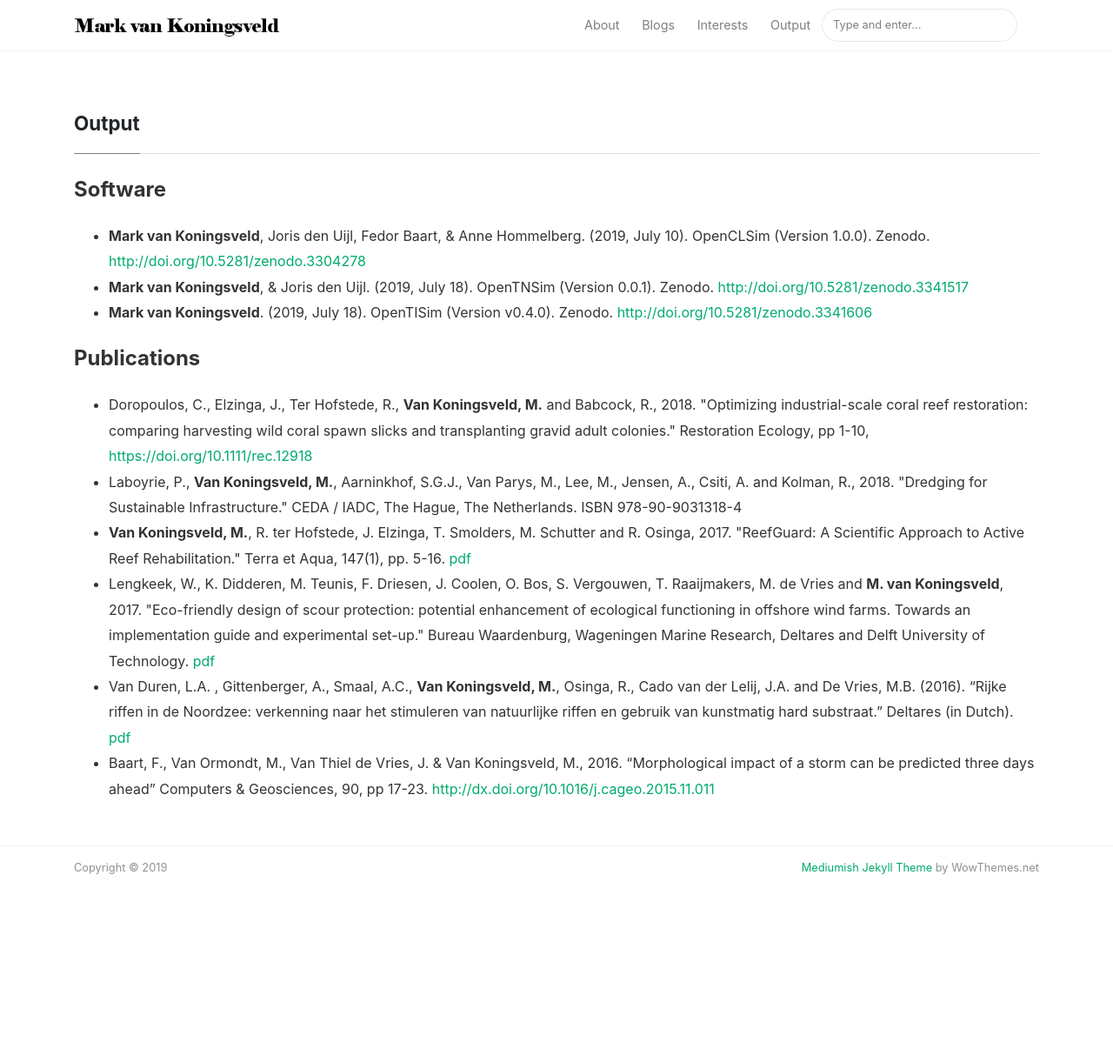
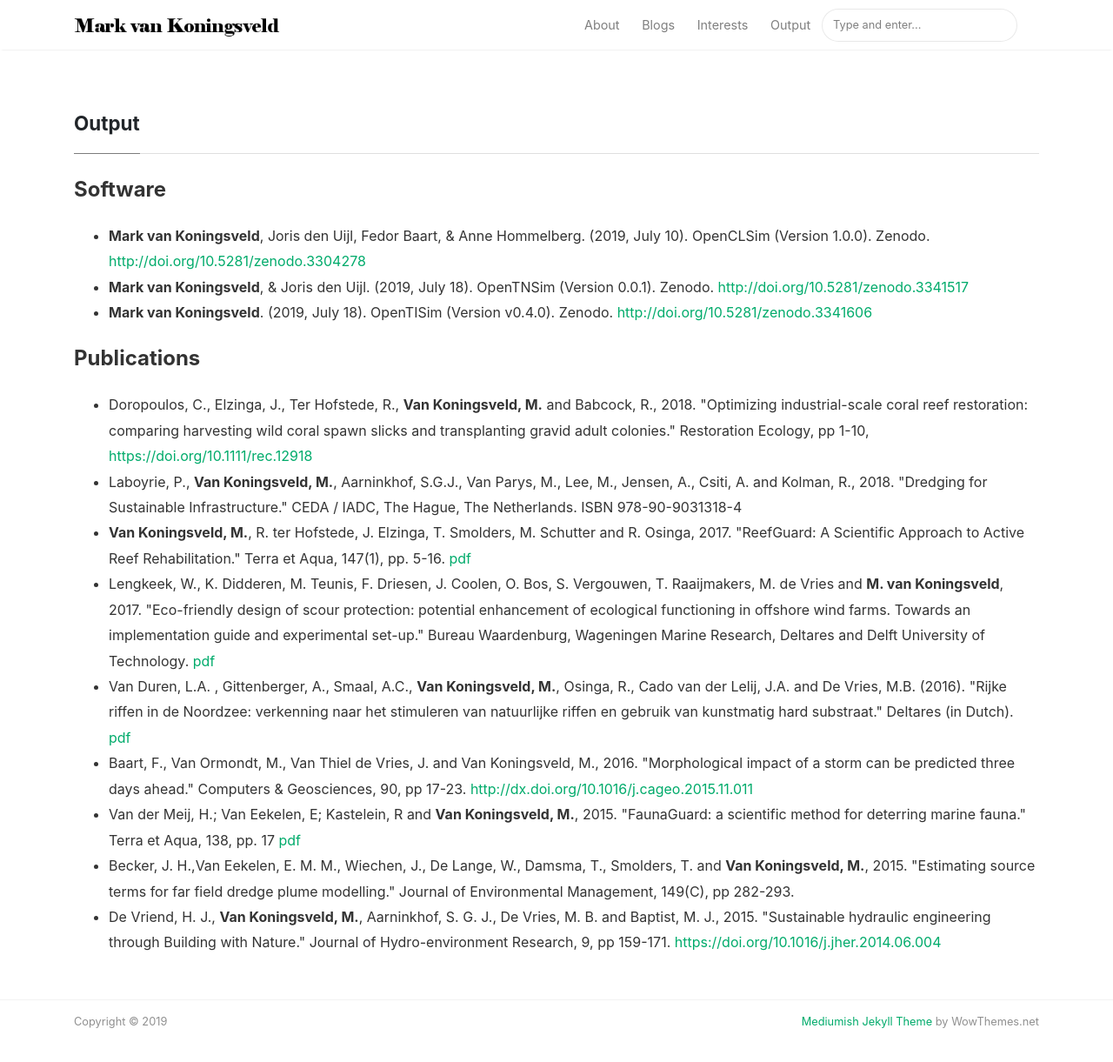
Before and after one commit to markvankoningsveld/markvankoningsveld.github.io, a Jekyll site: the page built from _pages/output.md, in a window 1280 px wide and 1258 px high. Shown: the top 1221 px of the window at 87% size. Built offline with Jekyll 4.4.1, drawn with Linux system fonts in a browser that asks for light colours; nearby versions of some CDN libraries.

Commit message:
Added output

```diff
--- a/_pages/output.md
+++ b/_pages/output.md
@@ -17,6 +17,9 @@ permalink: /output
   <li>Laboyrie, P., <b>Van Koningsveld, M.</b>, Aarninkhof, S.G.J., Van Parys, M., Lee, M., Jensen, A., Csiti, A. and Kolman, R., 2018. "Dredging for Sustainable Infrastructure." CEDA / IADC, The Hague, The Netherlands.  ISBN 978-90-9031318-4</li>
   <li><b>Van Koningsveld, M.</b>, R. ter Hofstede, J. Elzinga, T. Smolders, M. Schutter and R. Osinga, 2017. "ReefGuard: A Scientific Approach to Active Reef Rehabilitation." Terra et Aqua, 147(1), pp. 5-16. <a href="https://www.iadc-dredging.com/ul/cms/terraetaqua/document/5/1/7/517/517/1/article-reefguard-a-scientific-approach-to-active-reef-rehabilitation-147-1.pdf">pdf</a></li>
   <li>Lengkeek, W., K. Didderen, M. Teunis, F. Driesen, J. Coolen, O. Bos, S. Vergouwen, T. Raaijmakers, M. de Vries and <b>M. van Koningsveld</b>, 2017. "Eco-friendly design of scour protection: potential enhancement of ecological functioning in offshore wind farms. Towards an implementation guide and experimental set-up." Bureau Waardenburg, Wageningen Marine Research, Deltares and Delft University of Technology. <a href="http://www.buwa.nl/fileadmin/buwa_upload/Bureau_Waardenburg_rapporten/17-001_Bureau_Waardenburg_report_EcoFriendly_design_scour_protection.pdf">pdf</a></li>
-  <li>Van Duren, L.A. , Gittenberger, A., Smaal, A.C., <b>Van Koningsveld, M.</b>, Osinga, R., Cado van der Lelij, J.A. and De Vries, M.B. (2016). “Rijke riffen in de Noordzee: verkenning naar het stimuleren van natuurlijke riffen en gebruik van kunstmatig hard substraat.” Deltares (in Dutch). <a href="http://publications.deltares.nl/1221293_000.pdf">pdf</a></li>
-  <li>Baart, F., Van Ormondt, M., Van Thiel de Vries, J. & Van Koningsveld, M., 2016. “Morphological impact of a storm can be predicted three days ahead” Computers & Geosciences, 90, pp 17-23. <a href="http://dx.doi.org/10.1016/j.cageo.2015.11.011">http://dx.doi.org/10.1016/j.cageo.2015.11.011</a></li>
+  <li>Van Duren, L.A. , Gittenberger, A., Smaal, A.C., <b>Van Koningsveld, M.</b>, Osinga, R., Cado van der Lelij, J.A. and De Vries, M.B. (2016). "Rijke riffen in de Noordzee: verkenning naar het stimuleren van natuurlijke riffen en gebruik van kunstmatig hard substraat." Deltares (in Dutch). <a href="http://publications.deltares.nl/1221293_000.pdf">pdf</a></li>
+  <li>Baart, F., Van Ormondt, M., Van Thiel de Vries, J. and Van Koningsveld, M., 2016. "Morphological impact of a storm can be predicted three days ahead." Computers & Geosciences, 90, pp 17-23. <a href="http://dx.doi.org/10.1016/j.cageo.2015.11.011">http://dx.doi.org/10.1016/j.cageo.2015.11.011</a></li>
+  <li>Van der Meij, H.; Van Eekelen, E; Kastelein, R and <b>Van Koningsveld, M.</b>, 2015. "FaunaGuard: a scientific method for deterring marine fauna." Terra et Aqua, 138, pp. 17 <a href="https://www.iadc-dredging.com/ul/cms/terraetaqua/document/4/3/5/435/435/1/article-faunaguard-a-scientific-method-for-deterring-marine-fauna-terra-et-aqua-138-2.pdf">pdf</a></li>
+  <li>Becker, J. H.,Van Eekelen, E. M. M., Wiechen, J., De Lange, W., Damsma, T., Smolders, T. and <b>Van Koningsveld, M.</b>, 2015. "Estimating source terms for far field dredge plume modelling." Journal of Environmental Management, 149(C), pp 282-293. <a href=""></a></li>
+  <li>De Vriend, H. J., <b>Van Koningsveld, M.</b>, Aarninkhof, S. G. J., De Vries, M. B. and Baptist, M. J., 2015. "Sustainable hydraulic engineering through Building with Nature." Journal of Hydro-environment Research, 9, pp 159-171. <a href="https://doi.org/10.1016/j.jher.2014.06.004">https://doi.org/10.1016/j.jher.2014.06.004</a></li>
 </ul>
```
